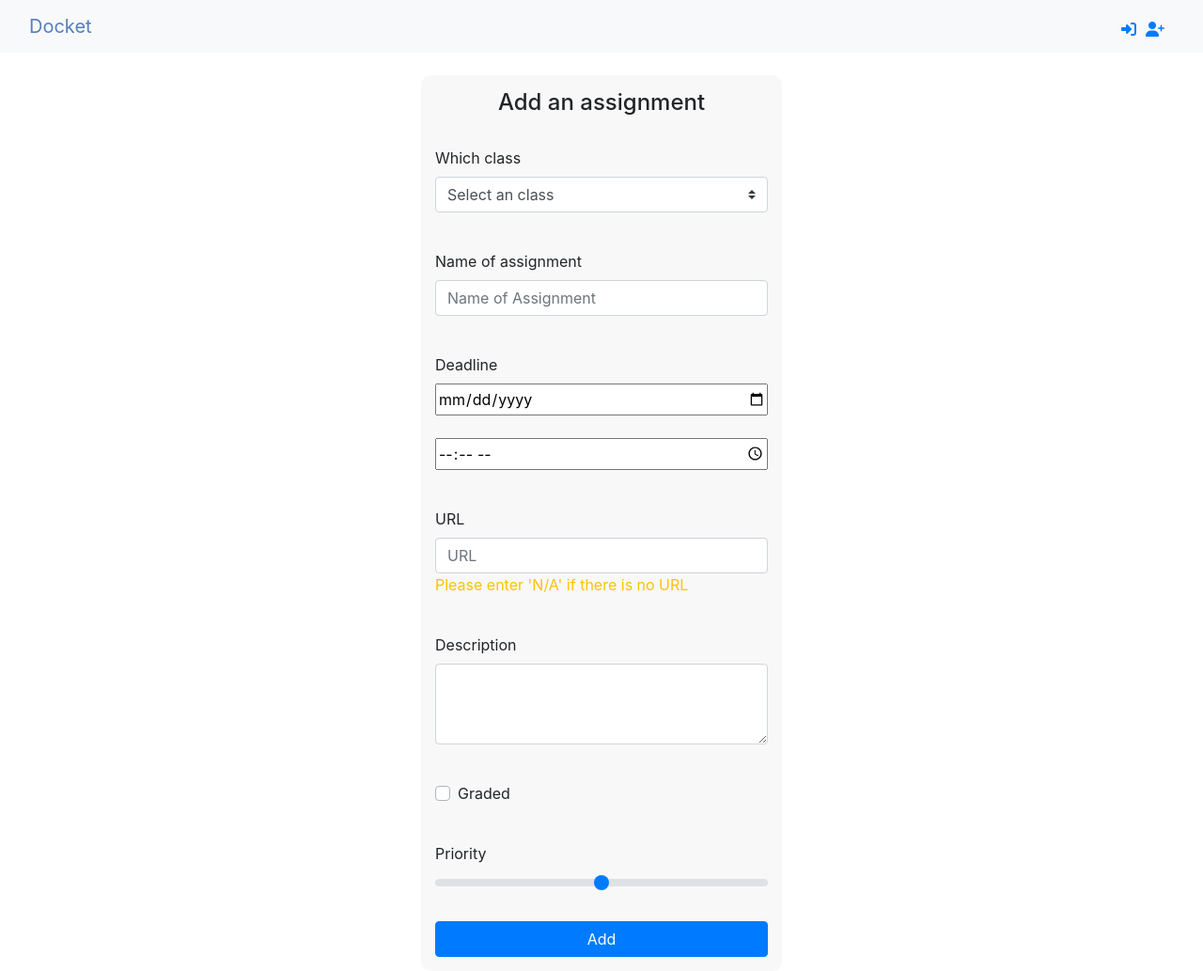
After one commit to amolvenkataraman/Docket, a Django app: template scheduler/templates/scheduler/add.html in a window 1280 px wide. The commit adds this page. Shown: the whole page at 94% size. Run offline with Django 3.2, Linux system fonts and the light colour scheme; the template is opened without the code that fills it, so the values that code supplies are empty; some libraries are stand-ins or nearby versions.

Commit message:
Did stuff

```diff
--- a/scheduler/static/scheduler/styles.css
+++ b/scheduler/static/scheduler/styles.css
@@ -3,3 +3,64 @@
   padding: 0;
   background: none;
 }
+
+.menu {
+  width: 94%;
+  margin-left: 3%;
+  margin-right: 3%;
+}
+
+.item-card {
+  min-width: 200px;
+  max-width: 200px;
+  margin: 15px;
+  float: left;
+}
+
+.card-body {
+  background: #f8f9fa;
+}
+
+.login-register-form {
+	width: 30%;
+	border-radius: 10px;
+	background: #f8f8f8;
+  margin-left: auto;
+  margin-right: auto;
+  padding: 15px;
+}
+
+.question-form {
+	width: 30%;
+	border-radius: 10px;
+	background: #f8f8f8;
+  margin-left: auto;
+  margin-right: auto;
+  padding: 15px;
+}
+
+.info-form {
+	width: 40%;
+	border-radius: 10px;
+	background: #f8f8f8;
+  margin-left: auto;
+  margin-right: auto;
+  padding: 15px;
+}
+
+.warning-text {
+  color: red;
+}
+
+.info {
+    padding: 6px 8px;
+    font: 14px/16px Arial, Helvetica, sans-serif;
+    background: white;
+    background: rgba(255,255,255,0.8);
+    box-shadow: 0 0 15px rgba(0,0,0,0.2);
+    border-radius: 5px;
+}
+.info h4 {
+    margin: 0 0 5px;
+    color: #777;
+}
--- /dev/null
+++ b/scheduler/templates/scheduler/add.html
@@ -0,0 +1,139 @@
+{% extends "base.html" %}
+{% load static %}
+
+{% block title %} Add an assignment {% endblock %}
+
+{% block script %}
+    <script>
+        document.addEventListener('DOMContentLoaded', () => {
+            document.querySelector('.add').onclick = () => {
+                error = false;
+                if (document.querySelector('.class-select').value === "")
+                {
+                    error = true;
+                    document.querySelector('.class-warn').innerHTML = "Please select a class"
+                }
+                else
+                {
+                    document.querySelector('.class-warn').innerHTML = ""
+                }
+
+                if (document.querySelector('.name').value === "")
+                {
+                    error = true;
+                    document.querySelector('.name-warn').innerHTML = "Please enter an assignment name"
+                }
+                else
+                {
+                    document.querySelector('.name-warn').innerHTML = ""
+                }
+
+                if (document.querySelector('.deadline').value == "" || document.querySelector('.deadline1').value == "")
+                {
+                    error = true;
+                    document.querySelector('.deadline-warn').innerHTML = "Please select a deadline"
+                }
+                else
+                {
+                    document.querySelector('.deadline-warn').innerHTML = ""
+                }
+
+                if (document.querySelector('.url').value == "")
+                {
+                    error = true;
+                    document.querySelector('.url-warn').innerHTML = "Please enter a URL"
+                }
+                else
+                {
+                    document.querySelector('.deadline-warn').innerHTML = ""
+                }
+
+                if (document.querySelector('.description').value === "")
+                {
+                    error = true;
+                    document.querySelector('.description-warn').innerHTML = "Please enter a description"
+                }
+                else
+                {
+                    document.querySelector('.description-warn').innerHTML = ""
+                }
+
+
+                if (error === false)
+                {
+                    result = {
+                        "class": document.querySelector('.class-select').value,
+                        "name": document.querySelector('.name').value,
+                        "deadline": document.querySelector('.deadline').value + " " + document.querySelector('.deadline1').value,
+                        "url": document.querySelector('.url').value,
+                        "description": document.querySelector('.description').value,
+                        "graded": document.querySelector('.graded').checked,
+                        "priority": document.querySelector('.priority').value,
+                    }
+
+                    var request = new XMLHttpRequest()
+                    request.open('POST', `/add/`)
+                    request.setRequestHeader("X-CSRFToken", "{{ csrf_token }}")
+                    request.onload = () => {
+                        if (request.responseText === "OK")
+                        {
+                            window.location.href = "/"
+                        }
+                        else
+                        {
+                            alert("Something went wrong on the server-side. Please try again.")
+                        }
+                    }
+                    request.send(JSON.stringify(result))
+                }
+            }
+        })
+    </script>
+{% endblock %}
+
+{% block body %}
+    <link href="{% static 'scheduler/styles.css' %}" rel="stylesheet"/>
+
+    <div class="question-set question-form">
+        <center><h4>Add an assignment</h4></center>
+        <br>
+        <label for="class">Which class</label>
+        <select class="custom-select class-select" name="class-select">
+            <option selected value="">Select an class</option>
+            {% for i in classes %}
+            <option value="{{ i.0 }}">{{ i.1 }}</option>
+            {% endfor %}
+        </select>
+        <p class="text-danger class-warn"></p>
+        <br>
+        <label for="name">Name of assignment</label>
+        <input class="form-control name" id="name" type="text" placeholder="Name of Assignment">
+        <p class="text-danger name-warn"></p>
+        <br>
+        <label for="deadline">Deadline</label>
+        <input type="date" class="deadline" name="deadline" style="width: 100%; height: 34px;">
+        <br><br>
+        <input type="time" class="deadline1" name="deadline1" style="width: 100%; height: 34px;">
+        <p class="text-danger deadline-warn"></p>
+        <br>
+        <label for="url">URL</label>
+        <input class="form-control url" id="url" type="url" placeholder="URL">
+        <p class="text-warning">Please enter 'N/A' if there is no URL</p>
+        <p class="text-danger url-warn"></p>
+        <br>
+        <label for="description">Description</label>
+        <textarea class="form-control description" id="description" rows="3"></textarea>
+        <p class="text-danger description-warn"></p>
+        <br>
+        <div class="custom-control custom-checkbox">
+            <input type="checkbox" class="custom-control-input graded" id="customCheck1">
+            <label class="custom-control-label" for="customCheck1">Graded</label>
+        </div>
+        <br>
+        <label class="mt-3" for="customRange3">Priority</label>
+        <input type="range" class="custom-range priority" min="1" max="5" step="1" id="customRange3">
+        <br>
+        <br>
+        <button type="submit" class="btn btn-primary add" style="width: 100%;">Add</button>
+      </div>
+{% endblock %}
--- a/scheduler/urls.py
+++ b/scheduler/urls.py
@@ -4,5 +4,5 @@ from . import views
 # URL patterns for main app
 urlpatterns = [
     path("", views.index, name='index'),
-    path("add/")
+    path("add/", views.add, name='add')
 ]
--- a/templates/base.html
+++ b/templates/base.html
@@ -44,6 +44,9 @@
               </div>
               <div class="navbar-collapse collapse w-80 order-3 dual-collapse2">
                   <ul class="nav navbar-nav navbar-right ml-auto">
+                      {% if request.user.teacher == True %}
+                      <a href="{% url 'add' %}"><i class="far fa-plus-square" style="margin-top: 10px; margin-right: 10px;"></i></a>
+                      {% endif %}
                       {% if request.user.is_superuser %}
                         <li class="nav-item" data-toggle="tooltip" data-placement="top" title="Administration"><a href="{% url 'admin:index' %}"><i class="fas fa-users-cog" style="margin-top: 10px; margin-right: 10px;"></i></a></li>
                       {% endif %}
```
Also changed, not shown: scheduler/templates/scheduler/assignment.html (deleted, +0 -9 lines), scheduler/views.py (+24 -4 lines).
